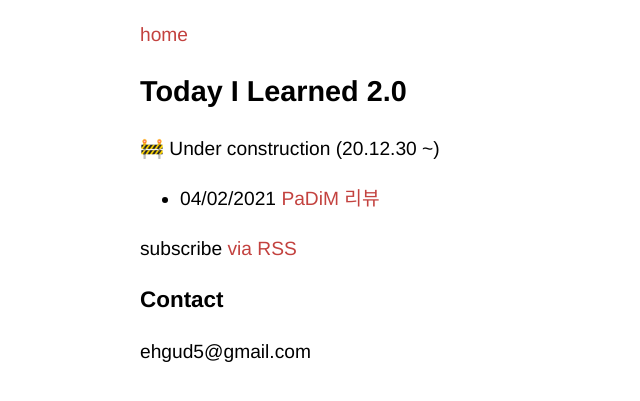
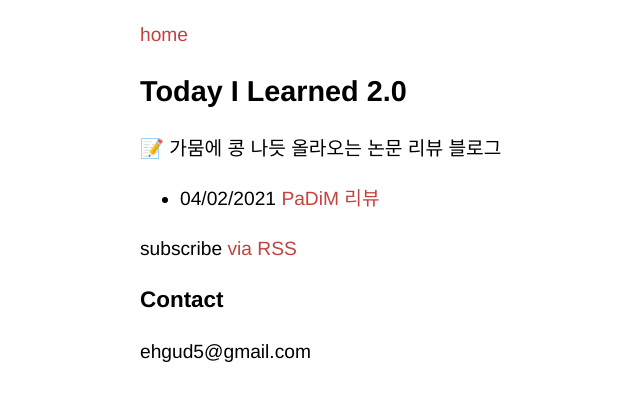
Before and after one commit to figkim/TIL_v2, a Jekyll site: the page built from index.html, in a window 1280 px wide. Shown: the top 401 px of the page, without its empty margins (116-756 px from the left). Built offline with Jekyll 4.4.1, drawn with Linux system fonts in a browser that asks for light colours; the list of posts is cut into pages by our own code.

Commit message:
Update main msg in home page

```diff
--- a/_layouts/home.html
+++ b/_layouts/home.html
@@ -5,7 +5,7 @@ layout: default
 
   <h2>Today I Learned 2.0</h2>
   <p>
-    🚧 Under construction (20.12.30 ~)
+    📝 가뭄에 콩 나듯 올라오는 논문 리뷰 블로그
   </p>
 
   <ul>{% for post in paginator.posts %}
```
